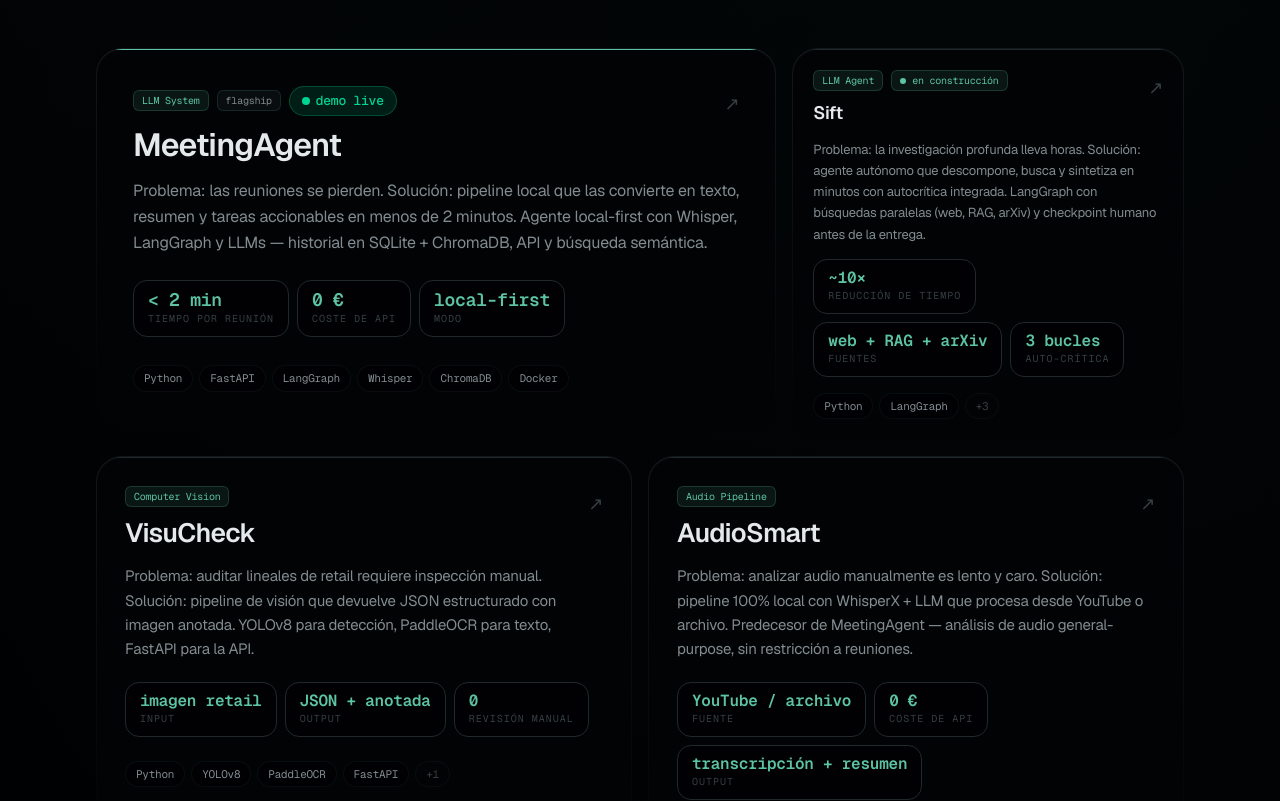
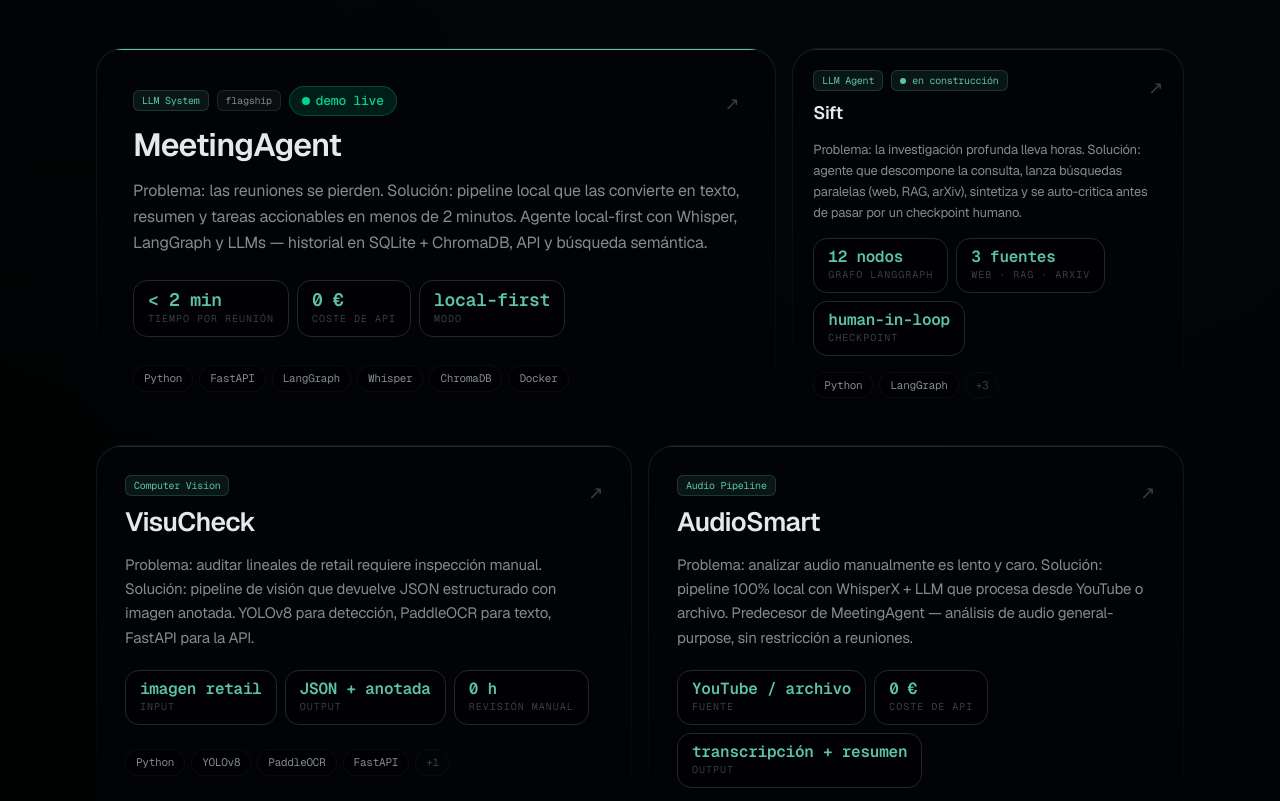
Before and after one commit to Izanvz/portfolio, a Next.js app: page / in a window 1280 px wide. Shown: the part 1300-2101 px from the top of the page. Built offline with nearby package versions, Linux system fonts and the light colour scheme.

Commit message:
fix review issues: metrics, styles, form, stack and sift data

```diff
--- a/app/globals.css
+++ b/app/globals.css
@@ -72,6 +72,16 @@
   border-radius: 6px;
 }
 
+@keyframes pipelineFade {
+  from { opacity: 0; transform: translateY(5px); }
+  to   { opacity: 1; transform: translateY(0); }
+}
+
+.pipeline-line {
+  opacity: 0;
+  animation: pipelineFade 0.3s ease forwards;
+}
+
 @media (prefers-reduced-motion: reduce) {
   *,
   *::before,
--- a/components/Contact.tsx
+++ b/components/Contact.tsx
@@ -7,7 +7,7 @@
 
 const EASE: [number, number, number, number] = [0.22, 1, 0.36, 1];
 const EMAIL = "izan.villarejo.ai@gmail.com";
-const FORMSPREE_ID = "REPLACE_WITH_YOUR_FORMSPREE_ID";
+const FORMSPREE_ID = ""; // Configura en formspree.io y pega aquí tu ID
 
 const summary = [
   { k: "Qué hago", v: "Integro modelos de IA en arquitecturas backend mantenibles y listas para producción." },
@@ -105,7 +105,7 @@
                       <p className="text-[10px] font-mono uppercase tracking-widest text-ink-600">Ubicación</p>
                       <p className="mt-2 text-ink-100 font-medium">Gandía, Valencia</p>
                       <p className="mt-2 text-sm text-ink-500">
-                        España remoto · Gandía, Valencia híbrido o presencial
+                        España remoto · híbrido o presencial
                       </p>
                     </div>
                   </div>
@@ -135,7 +135,7 @@
             </div>
           </FadeIn>
 
-          <FadeIn delay={0.08}>
+          {FORMSPREE_ID && <FadeIn delay={0.08}>
             <div className="p-px rounded-[26px] bg-gradient-to-b from-ink-700/40 to-transparent">
               <div className="rounded-[25px] bg-ink-925 p-8 shadow-[inset_0_1px_0_rgba(255,255,255,0.04)]">
                 <h3 className="text-base font-semibold text-ink-100">Escríbeme directamente</h3>
@@ -190,7 +190,7 @@
                 )}
               </div>
             </div>
-          </FadeIn>
+          </FadeIn>}
         </div>
 
         <div className="lg:col-span-5">
--- a/components/Experience.tsx
+++ b/components/Experience.tsx
@@ -37,7 +37,7 @@
       id="experience"
       eyebrow="Trayectoria"
       title="Experiencia"
-      subtitle=""
+      subtitle={undefined}
     >
       <div className="space-y-12">
         <div>
--- a/components/Hero.tsx
+++ b/components/Hero.tsx
@@ -21,16 +21,7 @@
 
 function PipelinePanel() {
   return (
-    <>
-      <style>{`
-        @keyframes pipelineFade {
-          from { opacity: 0; transform: translateY(5px); }
-          to   { opacity: 1; transform: translateY(0); }
-        }
-        .pl { opacity: 0; animation: pipelineFade 0.3s ease forwards; }
-      `}</style>
-
-      <div className="relative">
+    <div className="relative">
         <div className="absolute -inset-4 rounded-[34px] bg-[radial-gradient(circle,oklch(75%_0.108_170_/_0.14),transparent_72%)] blur-2xl" />
 
         <div className="relative p-px rounded-[30px] bg-gradient-to-b from-amber/40 via-ink-700/70 to-transparent">
@@ -52,13 +43,13 @@
                     line.text === "" ? (
                       <div
                         key={i}
-                        className="pl h-2"
+                        className="pipeline-line h-2"
                         style={{ animationDelay: `${0.5 + i * 0.13}s` }}
                       />
                     ) : (
                       <div
                         key={i}
-                        className={`pl flex items-center justify-between gap-3 ${line.cls}`}
+                        className={`pipeline-line flex items-center justify-between gap-3 ${line.cls}`}
                         style={{ animationDelay: `${0.5 + i * 0.13}s` }}
                       >
                         <span>{line.text}</span>
@@ -69,7 +60,7 @@
                     )
                   )}
                   <div
-                    className="pl flex items-center gap-1 pt-1"
+                    className="pipeline-line flex items-center gap-1 pt-1"
                     style={{ animationDelay: `${0.5 + PIPELINE_LINES.length * 0.13}s` }}
                   >
                     <span className="text-ink-600">$ </span>
@@ -81,8 +72,7 @@
 
           </div>
         </div>
-      </div>
-    </>
+    </div>
   );
 }
 
--- a/components/Projects.tsx
+++ b/components/Projects.tsx
@@ -34,12 +34,12 @@
   },
   {
     title: "Sift",
-    desc: "Problema: la investigación profunda lleva horas. Solución: agente autónomo que descompone, busca y sintetiza en minutos con autocrítica integrada. LangGraph con búsquedas paralelas (web, RAG, arXiv) y checkpoint humano antes de la entrega.",
+    desc: "Problema: la investigación profunda lleva horas. Solución: agente que descompone la consulta, lanza búsquedas paralelas (web, RAG, arXiv), sintetiza y se auto-critica antes de pasar por un checkpoint humano.",
     stack: ["Python", "LangGraph", "FastAPI", "ChromaDB", "Ollama"],
     metrics: [
-      { value: "~10×", label: "reducción de tiempo" },
-      { value: "web + RAG + arXiv", label: "fuentes" },
-      { value: "3 bucles", label: "auto-crítica" },
+      { value: "12 nodos", label: "grafo LangGraph" },
+      { value: "3 fuentes", label: "web · RAG · arXiv" },
+      { value: "human-in-loop", label: "checkpoint" },
     ],
     href: "https://github.com/Izanvz/Sift",
     category: "LLM Agent",
@@ -52,7 +52,7 @@
     metrics: [
       { value: "imagen retail", label: "input" },
       { value: "JSON + anotada", label: "output" },
-      { value: "0", label: "revisión manual" },
+      { value: "0 h", label: "revisión manual" },
     ],
     href: "https://github.com/Izanvz/VisuCheck",
     category: "Computer Vision",
--- a/components/Stack.tsx
+++ b/components/Stack.tsx
@@ -39,8 +39,8 @@
     title: "DevOps & Herramientas",
     symbol: "▶",
     desc: "Entornos reproducibles, ejecución local y observabilidad.",
-    primaryItems: ["Docker", "Docker Compose", "GPU local (CUDA)"],
-    secondaryItems: ["Power BI", "Grafana", "Gestión de entornos", "Config por parámetros"],
+    primaryItems: ["Docker", "Docker Compose"],
+    secondaryItems: ["GPU local (CUDA)", "Power BI", "Grafana", "Gestión de entornos", "Config por parámetros"],
     core: false,
   },
 ];
```
